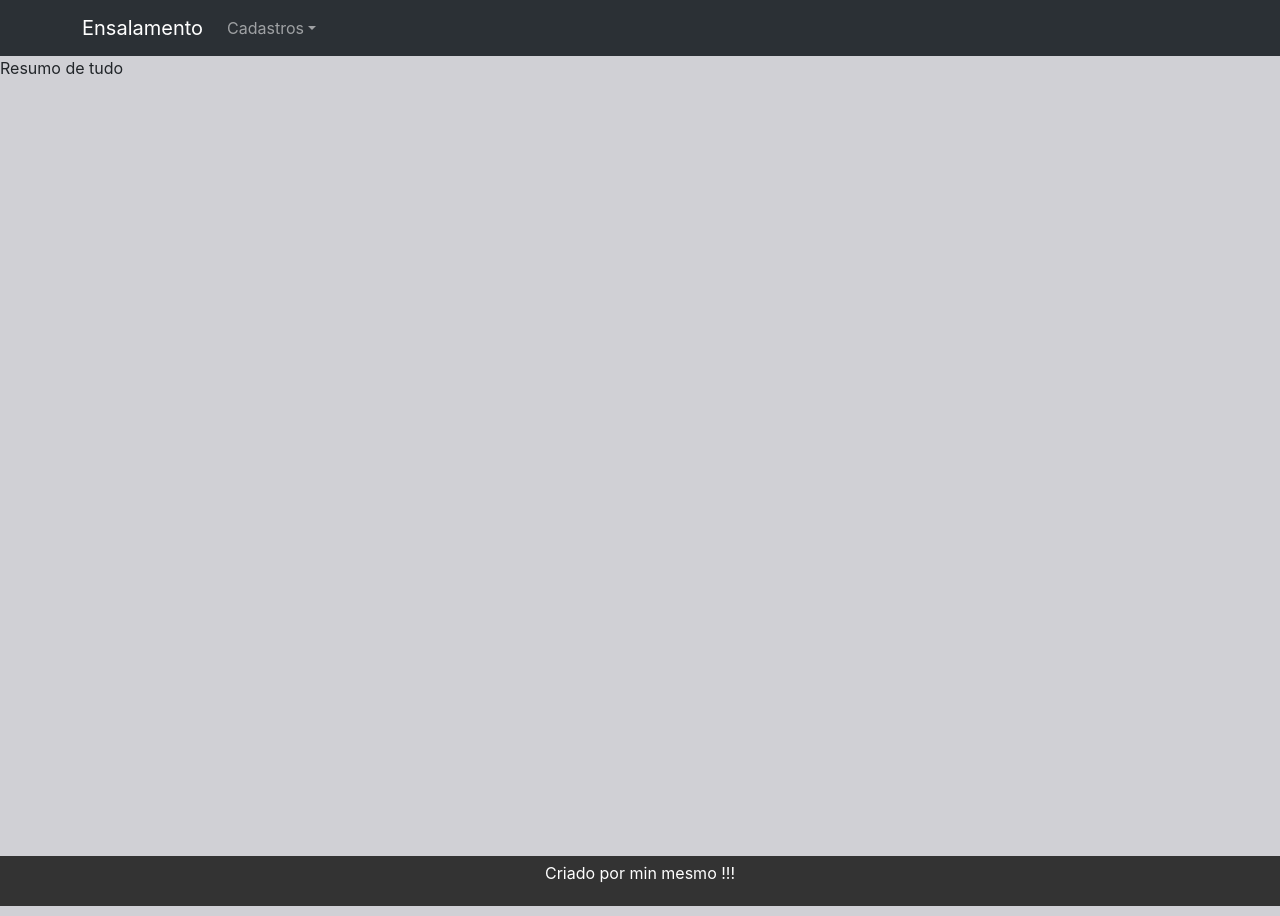
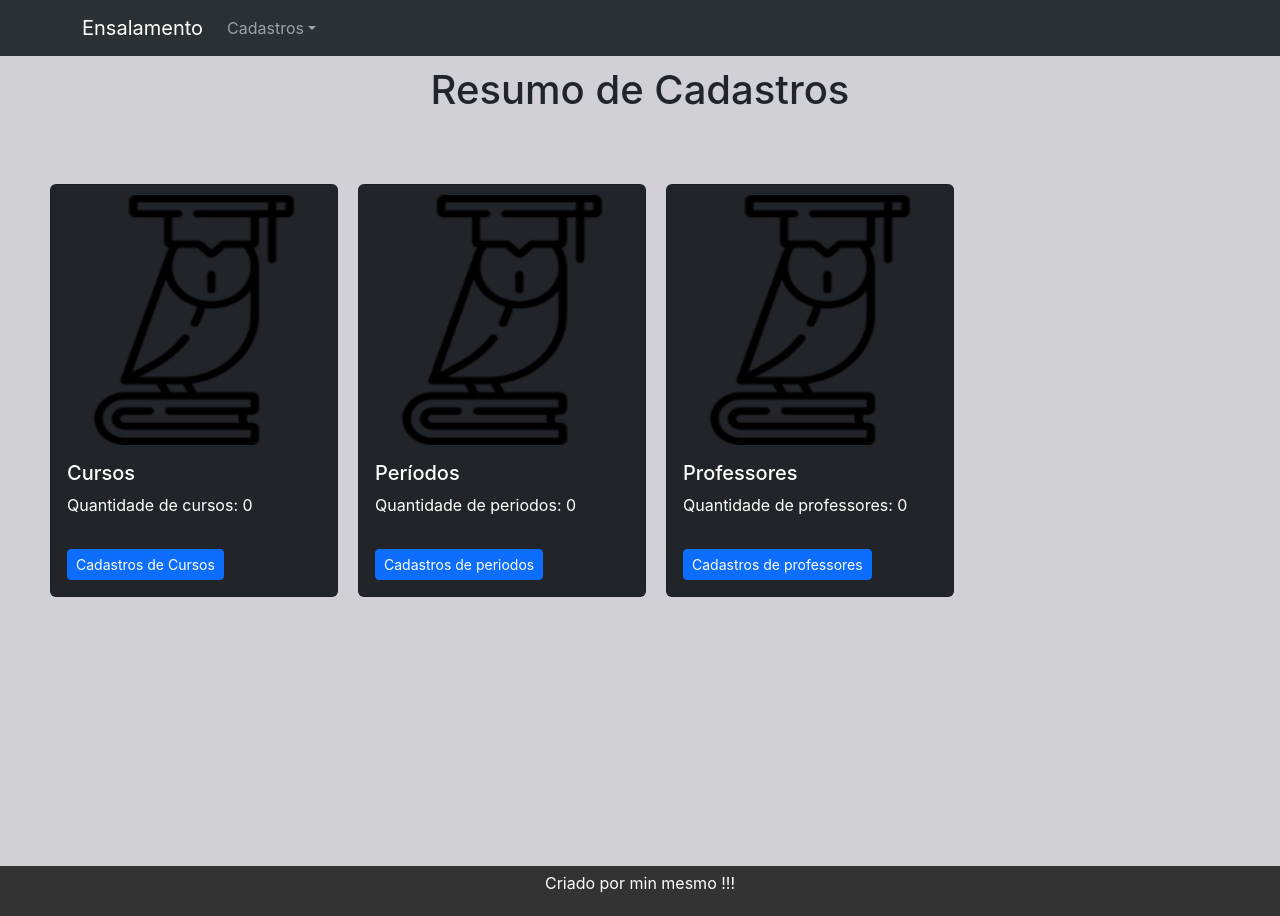
Before and after one commit to SammLopes/trabalho-individual, a React (Create React App) app: page / in a window 1280 px wide. Built offline with nearby package versions, Linux system fonts and the light colour scheme.

Commit message:
Add cards de resumo

```diff
--- /dev/null
+++ b/src/assets/css/resumo.css
@@ -0,0 +1,23 @@
+.title{
+    margin-top:10px;
+    text-align: center;
+}
+
+.list{
+    color: white;
+}
+
+.cards {
+    margin: 0 auto;
+    margin-left: 50px;
+    margin-top: 70px;
+    display: flex; /* Alterado para flex para colocar os elementos lado a lado */
+}
+
+.card-periodo {
+    margin-left: 20px; /* Ajustado para manter a margem entre os elementos */
+}
+
+.card-professor {
+    margin-left: 20px; /* Ajustado para manter a margem entre os elementos */
+}
--- a/src/components/calendario/calendario.js
+++ b/src/components/calendario/calendario.js
@@ -89,7 +89,7 @@ const Calendario = () => {
                           const semanaDesafio = desafio.semana
                           const d = new Date(dia);
                           const isExitsDia = d >= dataInicio && d <= dataFim;
-                          const isExitsSemana = diasDaSemana[colIndex] == semanaDesafio;
+                          const isExitsSemana = diasDaSemana[colIndex] === semanaDesafio;
                           if (isExitsDia && isExitsSemana) {
                             return (
                               <div key={index}>
--- /dev/null
+++ b/src/components/resumo.js
@@ -0,0 +1,41 @@
+import React from 'react';
+import Card from 'react-bootstrap/Card';
+import { useEffect, useState } from 'react';
+import CardCursos from './resumos/cardCurso.js';
+import CardPeriodos from './resumos/cardPeriodos.js';
+import CardProfessor from './resumos/cardProfessores.js';
+const Resumo = () => {
+
+    const [cursos, setCursos] = useState([]);
+    const [periodos, setPeriodos] = useState([]);
+    const [professores, setProfesores] = useState([]);
+    useEffect(() => {
+        const getCursos = JSON.parse(localStorage.getItem('cursos')) || [];
+        setCursos(getCursos);
+        const getPeriodos = JSON.parse(localStorage.getItem('periodos')) || [];
+        setPeriodos(getPeriodos);
+        const getProfessores = JSON.parse(localStorage.getItem('professores'))|| [];
+        setProfesores(getProfessores);
+      }, []);
+    return(
+        <>
+            <div className='title'>
+                <h1>Resumo de Cadastros</h1>
+            </div>
+            <div className='cards'>
+                <div className='card-curso'>
+                    <CardCursos cursos={cursos}/>
+                </div>
+                <div className='card-periodo'>
+                    <CardPeriodos periodos={periodos}/>
+                </div>
+                <div className='card-professor'>
+                    <CardProfessor professores={professores}/>
+                </div>
+            </div>
+        </>
+    );
+}
+
+
+export default Resumo;
--- /dev/null
+++ b/src/components/resumos/cardCurso.js
@@ -0,0 +1,25 @@
+import Card from 'react-bootstrap/Card';
+import { Link } from 'react-router-dom';
+import Button from 'react-bootstrap/Button';
+
+const ResumoCursos = ({ cursos }) => {
+
+    const size = cursos.length;
+    return (
+      <div >
+        <Card style={{ width: '18rem', color:'white'}}  bg="dark">
+            <Card.Img variant="top"  src='/icons/favicons/android-chrome-192x192.png' className="img-fluid" style={{ maxWidth: '100%', maxHeight: '250px', marginTop:'10px' }} />
+            <Card.Body>
+                <Card.Title>Cursos</Card.Title>
+                <Card.Text>Quantidade de cursos: {size}</Card.Text>
+            </Card.Body>
+            <Card.Body>
+                <Button size="sm" as={Link} to="/curso">Cadastros de Cursos</Button>
+            </Card.Body>
+        </Card>
+
+      </div>
+    );
+   }
+
+   export default ResumoCursos;
--- /dev/null
+++ b/src/components/resumos/cardPeriodos.js
@@ -0,0 +1,25 @@
+import Card from 'react-bootstrap/Card';
+import { Link } from 'react-router-dom';
+import Button from 'react-bootstrap/Button';
+
+const ResumoPeriodos = ({ periodos }) => {
+
+    const size = periodos.length;
+    return (
+      <div >
+        <Card style={{ width: '18rem', color:'white'}}  bg="dark">
+            <Card.Img variant="top"  src='/icons/favicons/android-chrome-192x192.png' className="img-fluid" style={{ maxWidth: '100%', maxHeight: '250px', marginTop:'10px' }} />
+            <Card.Body>
+                <Card.Title>Períodos</Card.Title>
+                <Card.Text>Quantidade de periodos: {size}</Card.Text>
+            </Card.Body>
+            <Card.Body>
+                <Button size="sm" as={Link} to="/periodo">Cadastros de periodos</Button>
+            </Card.Body>
+        </Card>
+
+      </div>
+    );
+   }
+
+   export default ResumoPeriodos;
--- /dev/null
+++ b/src/components/resumos/cardProfessores.js
@@ -0,0 +1,25 @@
+import Card from 'react-bootstrap/Card';
+import { Link } from 'react-router-dom';
+import Button from 'react-bootstrap/Button';
+
+const ResumoProfessores = ({ professores }) => {
+
+    const size = professores.length;
+    return (
+      <div >
+        <Card style={{ width: '18rem', color:'white'}}  bg="dark">
+            <Card.Img variant="top"  src='/icons/favicons/android-chrome-192x192.png' className="img-fluid" style={{ maxWidth: '100%', maxHeight: '250px', marginTop:'10px' }} />
+            <Card.Body>
+                <Card.Title>Professores</Card.Title>
+                <Card.Text>Quantidade de professores: {size}</Card.Text>
+            </Card.Body>
+            <Card.Body>
+                <Button size="sm" as={Link} to="/professores">Cadastros de professores</Button>
+            </Card.Body>
+        </Card>
+
+      </div>
+    );
+   }
+
+   export default ResumoProfessores;
--- a/src/pages/menu/menu.js
+++ b/src/pages/menu/menu.js
@@ -1,12 +1,13 @@
 import Navigation from "../../components/navbar";
 import Footer from "../../components/footer";
-import Index from "../../components/menu.js";
+import Resumo from "../../components/resumo.js";
+import '../../assets/css/resumo.css';
 const Menu = () => {
     return (
         <>
-                <Navigation />
+            <Navigation />
             <div className="menu" >
-                <div>Resumo de tudo</div>
+                <Resumo/>
             </div>
             <div className="footer">
                 <Footer />
@@ -16,4 +17,4 @@ const Menu = () => {
 
 };
 
-export default Menu ;
+export default Menu;
```
Also changed, not shown: public/icons/favicons/wisdom.png (renamed from public/icons/wisdom.png), src/components/menu.js (deleted).
